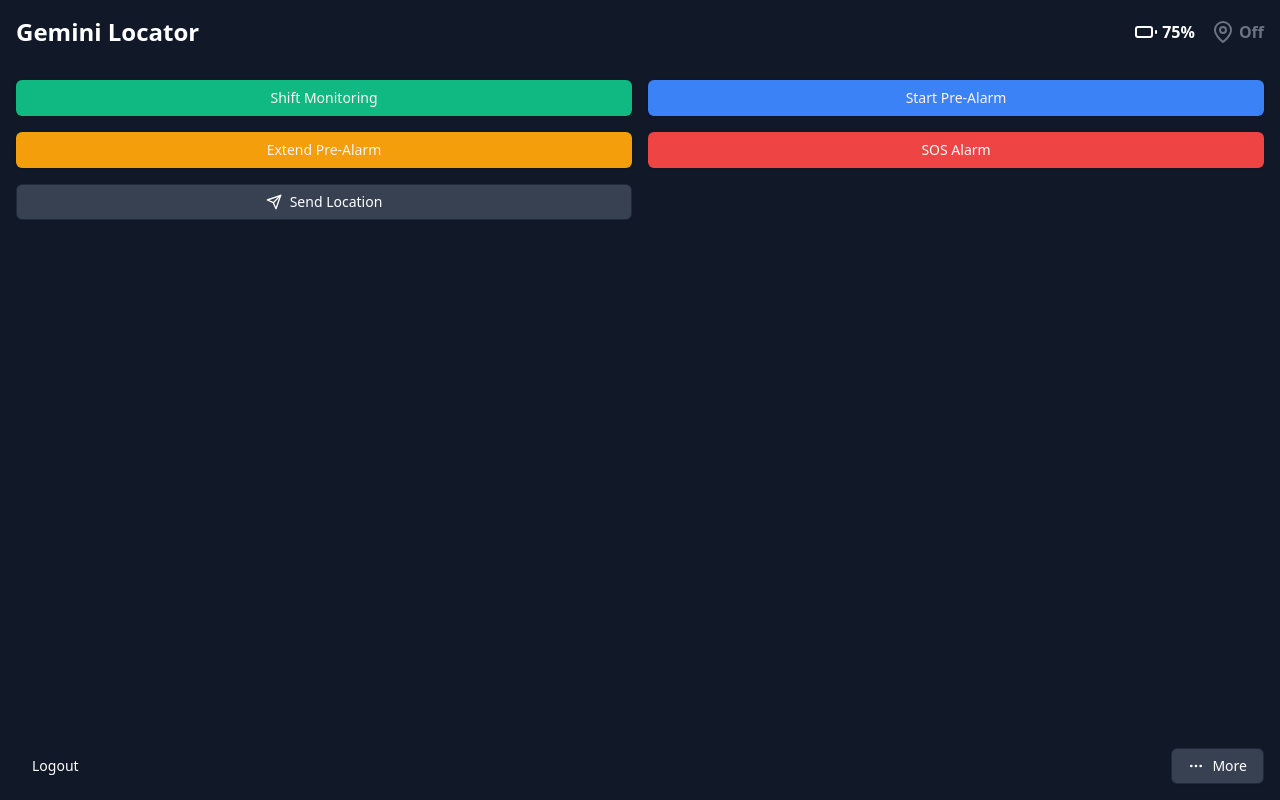
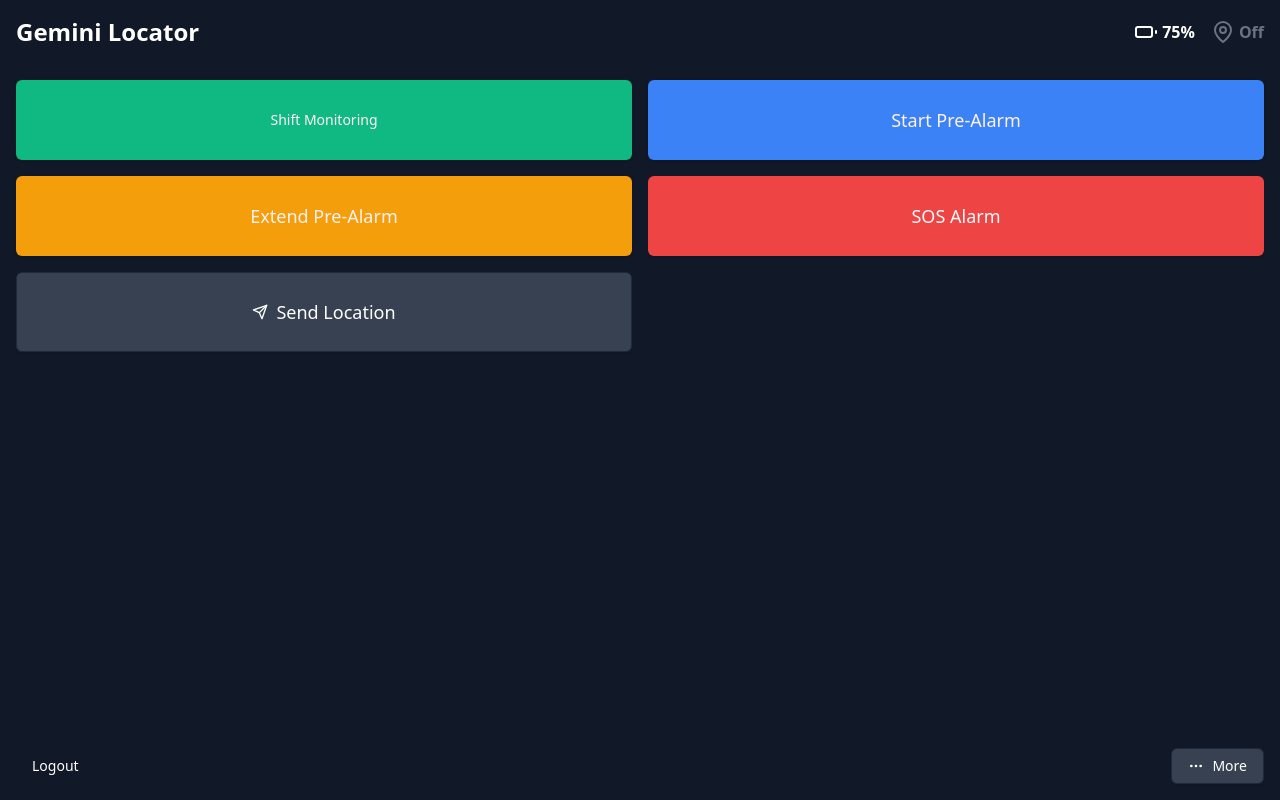
Before and after one commit to jasonkneen/sg-881722546961040, a Next.js app: page / in a window 1280 px wide. Built offline with nearby package versions, Linux system fonts and the light colour scheme.

Commit message:
Visual tweaks

```diff
--- a/src/pages/index.js
+++ b/src/pages/index.js
@@ -123,24 +123,24 @@
           <Button
             onClick={toggleLocationMonitoring}
             variant={isLocationMonitoring ? "destructive" : "default"}
-            className={isLocationMonitoring ? "bg-gray-500" : "bg-green-500"}
+            className={isLocationMonitoring ? "bg-gray-500" : "bg-green-500 h-20"}
           >
             {isLocationMonitoring ? 'Stop Monitoring' : 'Shift Monitoring'}
           </Button>
 
-          <Button onClick={handleStartPreAlarm} variant="default" className="bg-blue-500">
+          <Button onClick={handleStartPreAlarm} variant="default" className="bg-blue-500 h-20 text-lg">
             Start Pre-Alarm
           </Button>
 
-          <Button onClick={handleExtendPreAlarm} variant="default" className="bg-yellow-500">
+          <Button onClick={handleExtendPreAlarm} variant="default" className="bg-yellow-500 h-20 text-lg">
             Extend Pre-Alarm
           </Button>
 
-          <Button onClick={handleSOSAlarm} variant="destructive" className="bg-red-500">
+          <Button onClick={handleSOSAlarm} variant="destructive" className="bg-red-500 h-20 text-lg">
             SOS Alarm
           </Button>
 
-          <Button onClick={handleSendLocation} variant="outline" className="bg-gray-700">
+          <Button onClick={handleSendLocation} variant="outline" className="bg-gray-700 h-20 text-lg">
             <Send className="mr-2 h-4 w-4" /> Send Location
           </Button>
         </div>
```
